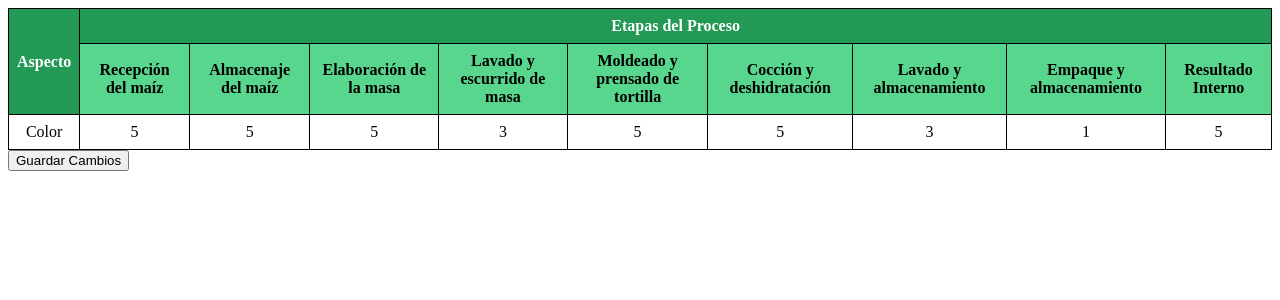
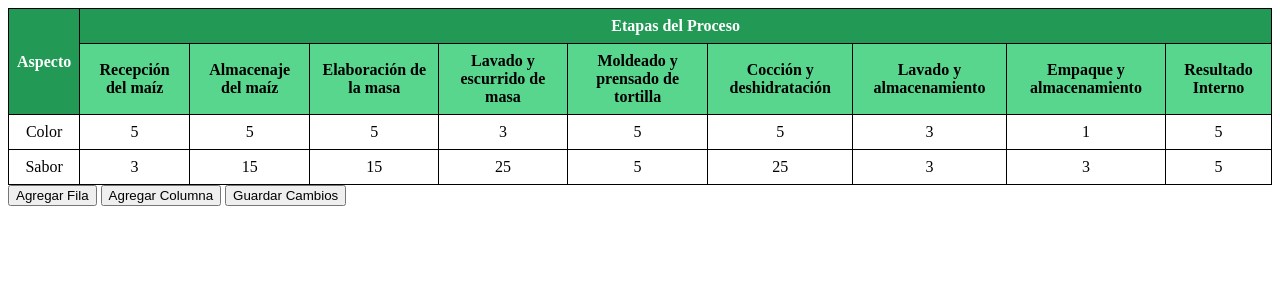
Before and after one commit to JR-B07/Conservation-Aware, a Flask app: template templates/Tabla.html in a window 1280 px wide. Shown: the top 300 px of the page. Run offline with Flask 3, Linux system fonts and the light colour scheme; the template is opened without the code that fills it, so the values that code supplies are empty.

Commit message:
Tablas y alertas
Se pueden modificar los campos de la tabla, agregar columnas y al terminar manda alerta
-Pendiente: Guardarlo en XSL y mejorar diseño

```diff
--- a/app.py
+++ b/app.py
@@ -76,7 +76,9 @@ def LosQFD():
 
 @app.route('/update_table', methods=['POST'])
 def update_table():
-    data = request.json.get('data')
+    headers = request.json.get('headers')  # Nombres de las columnas
+    data = request.json.get('data')  # Datos de la tabla
+    print("Encabezados recibidos:", headers)
     print("Datos recibidos:", data)
     # Aquí podrías procesar los datos o almacenarlos en una base de datos
     return jsonify({"status": "success"})
--- a/templates/Tabla.html
+++ b/templates/Tabla.html
@@ -29,27 +29,43 @@
   </head>
   <body>
     <form id="tableForm">
-      <table>
+      <table id="interactiveTable">
         <thead>
           <tr>
             <th rowspan="2" class="header-group">Aspecto</th>
             <th colspan="9" class="header-group">Etapas del Proceso</th>
           </tr>
           <tr>
-            <th class="sub-header">Recepción del maíz</th>
-            <th class="sub-header">Almacenaje del maíz</th>
-            <th class="sub-header">Elaboración de la masa</th>
-            <th class="sub-header">Lavado y escurrido de masa</th>
-            <th class="sub-header">Moldeado y prensado de tortilla</th>
-            <th class="sub-header">Cocción y deshidratación</th>
-            <th class="sub-header">Lavado y almacenamiento</th>
-            <th class="sub-header">Empaque y almacenamiento</th>
-            <th class="sub-header">Resultado Interno</th>
+            <th class="sub-header" contenteditable="true">
+              Recepción del maíz
+            </th>
+            <th class="sub-header" contenteditable="true">
+              Almacenaje del maíz
+            </th>
+            <th class="sub-header" contenteditable="true">
+              Elaboración de la masa
+            </th>
+            <th class="sub-header" contenteditable="true">
+              Lavado y escurrido de masa
+            </th>
+            <th class="sub-header" contenteditable="true">
+              Moldeado y prensado de tortilla
+            </th>
+            <th class="sub-header" contenteditable="true">
+              Cocción y deshidratación
+            </th>
+            <th class="sub-header" contenteditable="true">
+              Lavado y almacenamiento
+            </th>
+            <th class="sub-header" contenteditable="true">
+              Empaque y almacenamiento
+            </th>
+            <th class="sub-header" contenteditable="true">Resultado Interno</th>
           </tr>
         </thead>
         <tbody>
           <tr>
-            <td>Color</td>
+            <td contenteditable="true">Color</td>
             <td contenteditable="true">5</td>
             <td contenteditable="true">5</td>
             <td contenteditable="true">5</td>
@@ -60,17 +76,81 @@
             <td contenteditable="true">1</td>
             <td contenteditable="true">5</td>
           </tr>
-          <!-- Más filas como esta -->
+          <tr>
+            <td contenteditable="true">Sabor</td>
+            <td contenteditable="true">3</td>
+            <td contenteditable="true">15</td>
+            <td contenteditable="true">15</td>
+            <td contenteditable="true">25</td>
+            <td contenteditable="true">5</td>
+            <td contenteditable="true">25</td>
+            <td contenteditable="true">3</td>
+            <td contenteditable="true">3</td>
+            <td contenteditable="true">5</td>
+          </tr>
+          <!-- Agregar más filas aquí -->
         </tbody>
       </table>
-
+      <button type="button" onclick="addRow()">Agregar Fila</button>
+      <button type="button" onclick="addColumn()">Agregar Columna</button>
       <button type="button" onclick="submitTableData()">Guardar Cambios</button>
     </form>
 
     <script>
+      // Función para agregar una nueva fila interactiva
+      function addRow() {
+        const table = document
+          .getElementById("interactiveTable")
+          .getElementsByTagName("tbody")[0];
+        const newRow = document.createElement("tr");
+
+        const columns = table.rows[0].cells.length; // Número de columnas
+        const firstCell = document.createElement("td");
+        firstCell.contentEditable = "true";
+        firstCell.textContent = "Nuevo Aspecto"; // Primer celda será el nombre del nuevo aspecto
+        newRow.appendChild(firstCell);
+
+        for (let i = 1; i < columns; i++) {
+          // Resto de las celdas
+          const newCell = document.createElement("td");
+          newCell.contentEditable = "true";
+          newCell.textContent = "0"; // Valor por defecto
+          newRow.appendChild(newCell);
+        }
+
+        table.appendChild(newRow); // Añadir la nueva fila a la tabla
+      }
+
+      // Función para agregar una nueva columna interactiva
+      function addColumn() {
+        const table = document.getElementById("interactiveTable");
+        const headerRow = table.getElementsByTagName("thead")[0].rows[1]; // Segunda fila de la cabecera
+        const newHeader = document.createElement("th");
+        newHeader.contentEditable = "true";
+        newHeader.className = "sub-header";
+        newHeader.textContent = "Nueva Columna"; // Nombre por defecto de la nueva columna
+        headerRow.appendChild(newHeader);
+
+        const rows = table.getElementsByTagName("tbody")[0].rows;
+        for (let i = 0; i < rows.length; i++) {
+          const newCell = document.createElement("td");
+          newCell.contentEditable = "true";
+          newCell.textContent = "0"; // Valor por defecto
+          rows[i].appendChild(newCell);
+        }
+      }
+
+      // Función para enviar los datos de la tabla al backend
       function submitTableData() {
         const table = document.querySelector("table");
         const tableData = [];
+        const headers = [];
+
+        // Captura de los encabezados
+        table.querySelectorAll("thead tr:nth-child(2) th").forEach((header) => {
+          headers.push(header.innerText);
+        });
+
         table.querySelectorAll("tbody tr").forEach((row) => {
           const rowData = [];
           row.querySelectorAll("td").forEach((cell) => {
@@ -84,7 +164,7 @@
           headers: {
             "Content-Type": "application/json",
           },
-          body: JSON.stringify({ data: tableData }),
+          body: JSON.stringify({ headers: headers, data: tableData }),
         })
           .then((response) => {
             if (response.ok) {
```
